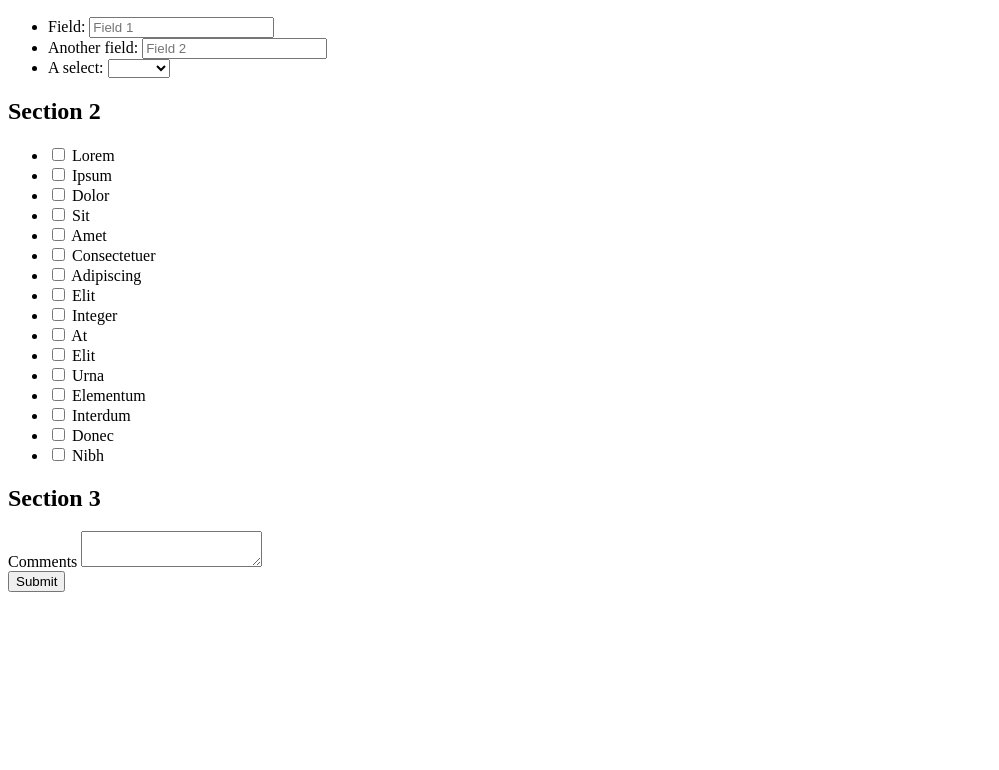
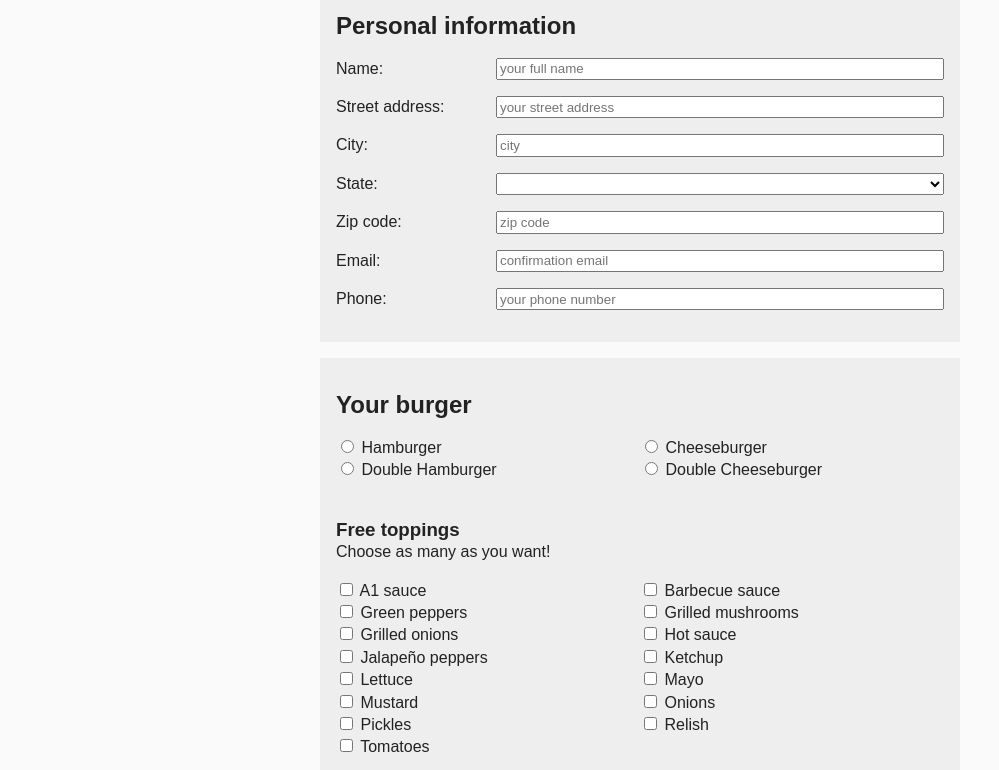
Before and after one commit to blsipin/blsipin.github.io, a plain HTML site: page grc339/flexbox-form/index.html in a window 1280 px wide. Shown: the part 110-880 px from the top of the page, without its empty margins (0-999 px from the left). Before the commit the page ends 800 px from the top, so only its background shows below. Drawn offline with Linux system fonts and the light colour scheme.

Commit message:
Add files via upload

```diff
--- /dev/null
+++ b/grc339/flexbox-form/flexboxform.css
@@ -0,0 +1,89 @@
+/*CSS DOCUMENT*/
+
+body {
+	font-family: sans-serif;
+	line-height: 1.4em;
+	color: #222;
+	background-color: #fafafa;
+	box-sizing: border-box;
+	}
+
+div.container {
+        max-width: 40em;
+        margin: 1em;
+        padding 1em;
+}
+
+header {
+	padding-top: 1em;
+}
+
+
+section.personal-info ul li {
+	display: flex;
+	flex-wrap: wrap;
+	margin-bottom: 1em;
+}
+
+section.personal-info ul li input[type="text"],
+section ul li input[type="email"],
+section ul li input[type="tel"],
+section ul li select {
+	flex: 2 0 20em;
+	box-sizing: border-box;
+}
+
+section.personal-info ul li label {
+	flex: 0 0 10em;
+}
+
+section.order ul, section.method ul {
+	display: flex;
+	flex-wrap: wrap;
+	}
+
+section.order ul li , section.method ul li {
+	flex: 1 0 15em;
+	}
+
+
+h3 {
+	margin: 2em 0 0;
+	}
+
+ul {
+	padding: 0;
+	list-style-type: none;
+	}
+
+
+
+section {
+    background: #eee;
+    padding: 1em;
+    margin-bottom: 1em;
+}
+
+section p {
+	margin-top: 0;
+}
+
+textarea {
+	box-sizing: border-box;
+	display: block;
+	width: 100%;
+	height: 6em;
+	background: #fcfcfc;
+	border: 1px solid #e8e8e8;
+	padding: 0.4em;
+	font-family: sans-serif;
+	color: #777;
+	}
+
+@media only screen and (min-width: 40em) {
+
+  div.container {
+    margin: auto;
+  }
+
+}
--- a/grc339/flexbox-form/index.html
+++ b/grc339/flexbox-form/index.html
@@ -3,59 +3,123 @@
     <head>
         <meta charset="UTF-8" />
         <title>Flexbox form</title>
-        <link rel="stylesheet" type="text/css" href="flexboxform.css" />
+        <link rel="stylesheet" type="text/css" href="flexboxform.css">
     </head>
     <body>
         <div class="container">
-            <header>
-                <h1>Flexbox form</h1>
-            </header>
+        <header>
+            <h1>Online order</h1>
+        </header>
             <form>
-                <section class="section-1">
-                    <h2>Section 1</h2>
+                <section class="personal-info">
+                    <h2>Personal information</h2>
                     <ul>
-                        <li><label for="field-1">Field:</label> <input type="text" name="field-1" id="field-1" placeholder="Field 1" /></li>
-                        <li><label for="field-2">Another field:</label> <input type="text" name="field-2" id="field-2" placeholder="Field 2" /></li>
+                        <li><label for="name">Name:</label> <input type="text" name="name" id="name" placeholder="your full name" /></li>
+                        <li><label for="street-address">Street address:</label> <input type="text" name="street-address" id="street-address" placeholder="your street address" /></li>
+                        <li><label for="city">City:</label> <input type="text" name="city" id="city" placeholder="city" /></li>
                         <li>
-                            <label for="state">A select:</label>
-                            <select id="field-3" name="field-3">
+                            <label for="state">State:</label>
+                            <select id="state" name="state">
                                 <option value=""></option>
-                                <option value="select1">Item A</option>
-                                <option value="select2">Item B</option>
-                                <option value="select3">Item C</option>
+                                <option value="AL">Alabama</option>
+                                <option value="AK">Alaska</option>
+                                <option value="AZ">Arizona</option>
+                                <option value="AR">Arkansas</option>
+                                <option value="CA">California</option>
+                                <option value="CO">Colorado</option>
+                                <option value="CT">Connecticut</option>
+                                <option value="DE">Delaware</option>
+                                <option value="DC">District Of Columbia</option>
+                                <option value="FL">Florida</option>
+                                <option value="GA">Georgia</option>
+                                <option value="HI">Hawaii</option>
+                                <option value="ID">Idaho</option>
+                                <option value="IL">Illinois</option>
+                                <option value="IN">Indiana</option>
+                                <option value="IA">Iowa</option>
+                                <option value="KS">Kansas</option>
+                                <option value="KY">Kentucky</option>
+                                <option value="LA">Louisiana</option>
+                                <option value="ME">Maine</option>
+                                <option value="MD">Maryland</option>
+                                <option value="MA">Massachusetts</option>
+                                <option value="MI">Michigan</option>
+                                <option value="MN">Minnesota</option>
+                                <option value="MS">Mississippi</option>
+                                <option value="MO">Missouri</option>
+                                <option value="MT">Montana</option>
+                                <option value="NE">Nebraska</option>
+                                <option value="NV">Nevada</option>
+                                <option value="NH">New Hampshire</option>
+                                <option value="NJ">New Jersey</option>
+                                <option value="NM">New Mexico</option>
+                                <option value="NY">New York</option>
+                                <option value="NC">North Carolina</option>
+                                <option value="ND">North Dakota</option>
+                                <option value="OH">Ohio</option>
+                                <option value="OK">Oklahoma</option>
+                                <option value="OR">Oregon</option>
+                                <option value="PA">Pennsylvania</option>
+                                <option value="RI">Rhode Island</option>
+                                <option value="SC">South Carolina</option>
+                                <option value="SD">South Dakota</option>
+                                <option value="TN">Tennessee</option>
+                                <option value="TX">Texas</option>
+                                <option value="UT">Utah</option>
+                                <option value="VT">Vermont</option>
+                                <option value="VA">Virginia</option>
+                                <option value="WA">Washington</option>
+                                <option value="WV">West Virginia</option>
+                                <option value="WI">Wisconsin</option>
+                                <option value="WY">Wyoming</option>
                             </select>
                         </li>
+                        <li><label for="street-address">Zip code:</label> <input type="text" name="zip-code" id="zip-code" placeholder="zip code" /></li>
+                        <li><label for="email">Email:</label> <input type="email" name="email" id="email" placeholder="confirmation email" /></li>
+                        <li><label for="phone">Phone:</label> <input type="tel" name="phone" id="phone" placeholder="your phone number" /></li>
                     </ul>
                 </section>
-                <section class="section-2">
-                    <h2>Section 2</h2>
+
+                <section class="order">
+                    <h2>Your burger</h2>
 
                     <ul>
-                        <li><input type="checkbox" id="lorem" value="lorem" /> <label for="lorem">Lorem</label></li>
-                        <li><input type="checkbox" id="ipsum" value="ipsum" /> <label for="ipsum">Ipsum</label></li>
-                        <li><input type="checkbox" id="dolor" value="dolor" /> <label for="dolor">Dolor</label></li>
-                        <li><input type="checkbox" id="sit" value="sit" /> <label for="sit">Sit</label></li>
-                        <li><input type="checkbox" id="amet" value="amet" /> <label for="amet">Amet</label></li>
-                        <li><input type="checkbox" id="consectetuer" value="consectetuer" /> <label for="consectetuer">Consectetuer</label></li>
-                        <li><input type="checkbox" id="adipiscing" value="adipiscing" /> <label for="adipiscing">Adipiscing</label></li>
-                        <li><input type="checkbox" id="elit" value="elit" /> <label for="elit">Elit</label></li>
-                        <li><input type="checkbox" id="integer" value="integer" /> <label for="integer">Integer</label></li>
-                        <li><input type="checkbox" id="at" value="at" /> <label for="at">At</label></li>
-                        <li><input type="checkbox" id="elit" value="elit" /> <label for="elit">Elit</label></li>
-                        <li><input type="checkbox" id="urna" value="urna" /> <label for="urna">Urna</label></li>
-                        <li><input type="checkbox" id="elementum" value="elementum" /> <label for="elementum">Elementum</label></li>
-                        <li><input type="checkbox" id="interdum" value="interdum" /> <label for="interdum">Interdum</label></li>
-                        <li><input type="checkbox" id="donec" value="donec" /> <label for="donec">Donec</label></li>
-                        <li><input type="checkbox" id="nibh" value="nibh" /> <label for="nibh">Nibh</label></li>
+                        <li><input type="radio" id="hamburguer" value="hamburguer" name="burger" /> <label for="hamburguer">Hamburger</label></li>
+                        <li><input type="radio" id="cheeseburger" value="cheeseburger" name="burger" /> <label for="cheeseburger">Cheeseburger</label></li>
+                        <li><input type="radio" id="double-hamburguer" value="double-hamburguer" name="burger" /> <label for="double-hamburguer">Double Hamburger</label></li>
+                        <li><input type="radio" id="double-cheeseburger" value="double-cheeseburger" name="burger" /> <label for="double-cheeseburger">Double Cheeseburger</label></li>
+                    </ul>
+
+                    <h3>Free toppings</h3>
+                    <p>Choose as many as you want!</p>
+                    <ul>
+                        <li><input type="checkbox" id="a1-sauce" value="a1-sauce" /> <label for="a1-sauce">A1 sauce</label></li>
+                        <li><input type="checkbox" id="barbecue-sauce" value="barbecue-sauce" /> <label for="barbecue-sauce">Barbecue sauce</label></li>
+                        <li><input type="checkbox" id="green-peppers" value="green-peppers" /> <label for="green-peppers">Green peppers</label></li>
+                        <li><input type="checkbox" id="grilled-mushrooms" value="grilled-mushrooms" /> <label for="grilled-mushrooms">Grilled mushrooms</label></li>
+                        <li><input type="checkbox" id="grilled-onions" value="grilled-onions" /> <label for="grilled-onions">Grilled onions</label></li>
+                        <li><input type="checkbox" id="hot-sauce" value="hot-sauce" /> <label for="hot-sauce">Hot sauce</label></li>
+                        <li><input type="checkbox" id="jalapeno-peppers" value="jalapeno-peppers" /> <label for="jalapeno-peppers">Jalapeño peppers</label></li>
+                        <li><input type="checkbox" id="ketchup" value="ketchup" /> <label for="ketchup">Ketchup</label></li>
+                        <li><input type="checkbox" id="lettuce" value="lettuce" /> <label for="lettuce">Lettuce</label></li>
+                        <li><input type="checkbox" id="mayo" value="mayo" /> <label for="mayo">Mayo</label></li>
+                        <li><input type="checkbox" id="mustard" value="mustard" /> <label for="mustard">Mustard</label></li>
+                        <li><input type="checkbox" id="onions" value="onions" /> <label for="onions">Onions</label></li>
+                        <li><input type="checkbox" id="pickles" value="pickles" /> <label for="pickles">Pickles</label></li>
+                        <li><input type="checkbox" id="relish" value="relish" /> <label for="relish">Relish</label></li>
+                        <li><input type="checkbox" id="tomatoes" value="tomatoes" /> <label for="tomatoes">Tomatoes</label></li>
                     </ul>
                 </section>
-                <section class="section-3">
-                    <h2>Section 3</h2>
-                    <label for="comments">Comments</label>
-                    <textarea id="comments" name="comments"></textarea>
+                <section  class="method">
+                    <h2>Delivery or pick-up?</h2>
+                    <ul>
+                        <li><input type="radio" id="delivery" value="delivery" name="method" /> <label for="delivery">Delivery</label></li>
+                        <li><input type="radio" id="pick-up" value="pick-up" name="method" /> <label for="pick-up">Pick-up</label></li>
+                    </ul>
                 </section>
-                <section class="section-4">
-                    <button type="submit">Submit</button>
+                <section><label for="notes">Please let us know if you have any special requests.</label><textarea id="notes" name="notes"></textarea></section>
+                <section>
+                    <button type="order">Order</button>
                 </section>
             </form>
         </div>
```
